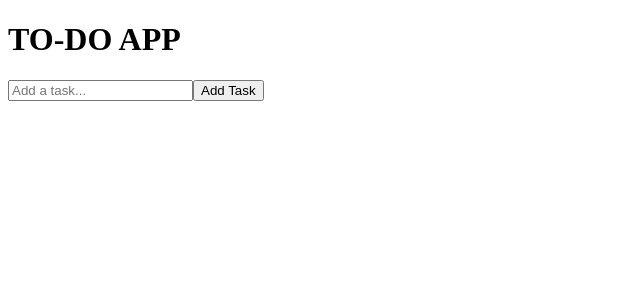
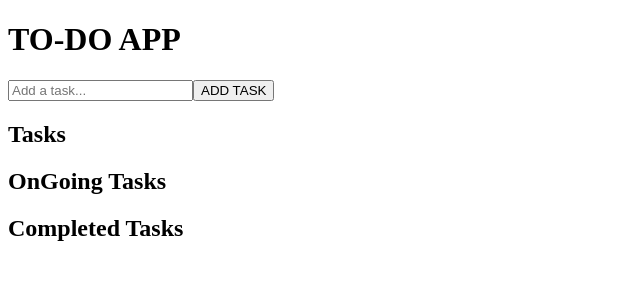
Before and after one commit to fathimamarsheenakp/ToDo-App, a React (Create React App) app: page / in a window 1280 px wide. Shown: the top 300 px of the page, without its empty margins (0-640 px from the left). Built offline with nearby package versions, Linux system fonts and the light colour scheme.

Commit message:
updated Home.jsx

```diff
--- a/src/pages/Home.jsx
+++ b/src/pages/Home.jsx
@@ -1,12 +1,76 @@
-import React from 'react'
+import React, { useState } from 'react'
 
 export default function Home() {
+
+  const [task, setTask] = useState(''); // task state
+  const [taskList, setTaskList] = useState({ todo: [], ongoing: [], completed: []}); // task categories
+
+  // Handle input change
+  const handleInputChange = (e) => {
+    setTask(e.target.value);
+  }
+
+  // Add task to "todo" category
+  const addTask = () => {
+    if (task.trim() === '') {
+      setTaskList(prevTasks => ({
+        ...prevTasks,
+        todo : [...prevTasks.todo, task],
+      }));
+      setTask('');
+    }
+  }
+
+  // Move task to "ongoing" category
+  const moveTask = (currentCategory, targetCategory, taskToMove) => {
+    setTaskList((prevTasks) => {
+      const updatedCurrent = prevTasks[currentCategory].filter(
+        (t) => t !== taskToMove
+      )
+      const updatedTarget = [...prevTasks[targetCategory], taskToMove]
+      return {
+        ...prevTasks,
+        [currentCategory]: updatedCurrent,
+        [targetCategory]: updatedTarget
+      }
+    })
+  }
+
   return (
-    <>
-      <form>
-        <input type="text" placeholder="Add a task..." />
-        <button>Add Task</button>
+    <div className='home'>
+      <form className='task-form'
+        onSubmit={(e) => {
+          e.preventDefault();
+          addTask();
+        }}
+      >
+        <input type="text"
+          placeholder="Add a task..."
+          className='task-input'
+          value={task}
+          onChange={handleInputChange}
+          />
+        <button type='button'
+          className='add-task-button'
+          onClick={addTask}
+          >
+            ADD TASK
+          </button>
       </form>
-    </>
+      <div className='task-sections'>
+        <div className='task-section'>
+          <h2>Tasks</h2>
+        </div>
+
+
+        <div className='task-sections'>
+          <h2>OnGoing Tasks</h2>
+        </div>
+
+        <div className='task-sections'>
+          <h2>Completed Tasks</h2>
+        </div>
+      </div>
+    </div>
   )
 }
```
